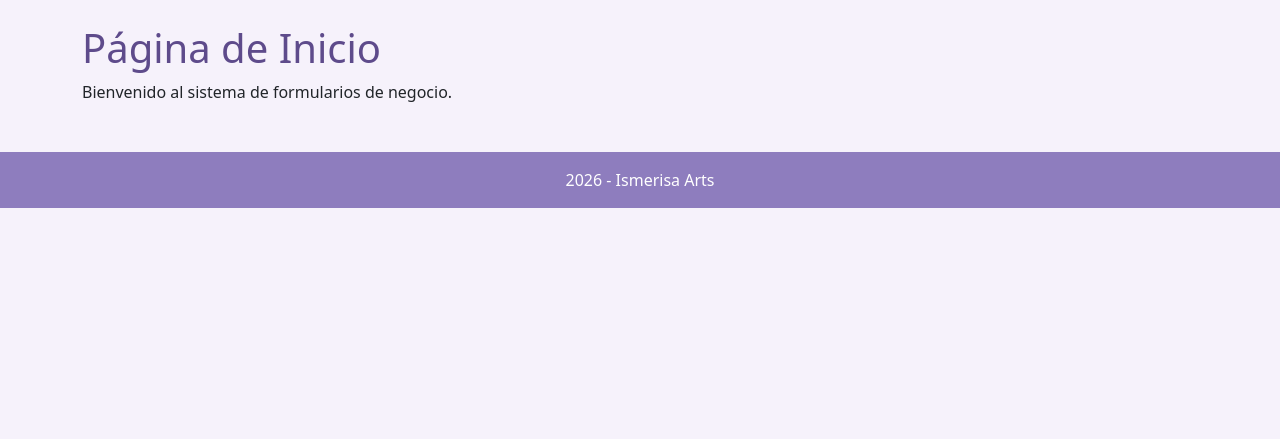
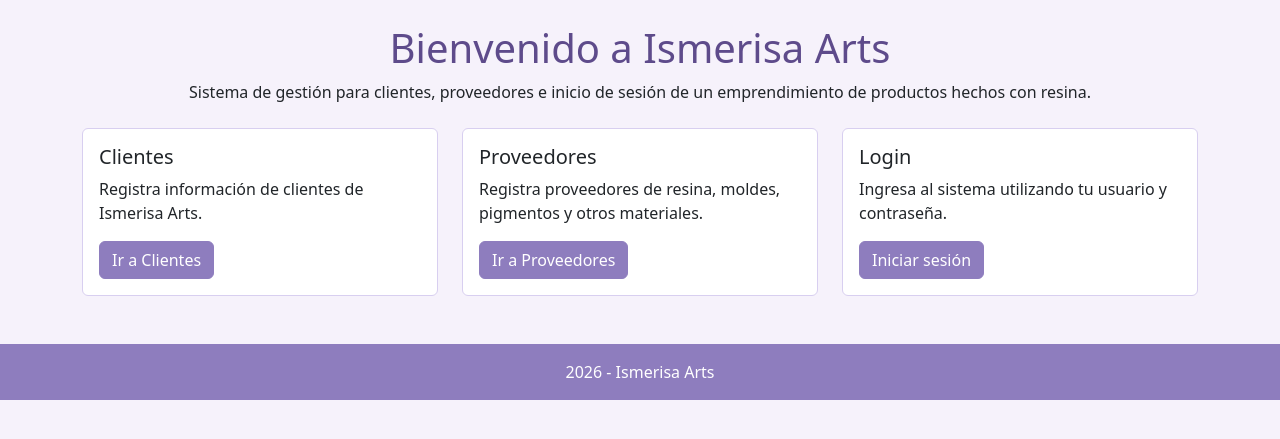
Before and after one commit to ismeri1510/036-bootstrap-formularios, a Flask app: page / in a window 1280 px wide. Shown: the part 56-495 px from the top of the page. Run offline with Flask 3, Linux system fonts and the light colour scheme.

Commit message:
Pagina de inicio con Bootstrap agregada

```diff
--- a/templates/inicio.html
+++ b/templates/inicio.html
@@ -1,7 +1,62 @@
 {% extends "base.html" %} {% block contenido %}
 
-<h1>Página de Inicio</h1>
+<div class="text-center mb-4">
+  <h1>Bienvenido a Ismerisa Arts</h1>
 
-<p>Bienvenido al sistema de formularios de negocio.</p>
+  <p>
+    Sistema de gestión para clientes, proveedores e inicio de sesión de un
+    emprendimiento de productos hechos con resina.
+  </p>
+</div>
+
+<div class="row g-4">
+  <div class="col-md-4">
+    <div class="card h-100">
+      <div class="card-body">
+        <h5 class="card-title">Clientes</h5>
+
+        <p class="card-text">
+          Registra información de clientes de Ismerisa Arts.
+        </p>
+
+        <a href="{{ url_for('clientes') }}" class="btn btn-primary">
+          Ir a Clientes
+        </a>
+      </div>
+    </div>
+  </div>
+
+  <div class="col-md-4">
+    <div class="card h-100">
+      <div class="card-body">
+        <h5 class="card-title">Proveedores</h5>
+
+        <p class="card-text">
+          Registra proveedores de resina, moldes, pigmentos y otros materiales.
+        </p>
+
+        <a href="{{ url_for('proveedores') }}" class="btn btn-primary">
+          Ir a Proveedores
+        </a>
+      </div>
+    </div>
+  </div>
+
+  <div class="col-md-4">
+    <div class="card h-100">
+      <div class="card-body">
+        <h5 class="card-title">Login</h5>
+
+        <p class="card-text">
+          Ingresa al sistema utilizando tu usuario y contraseña.
+        </p>
+
+        <a href="{{ url_for('login') }}" class="btn btn-primary">
+          Iniciar sesión
+        </a>
+      </div>
+    </div>
+  </div>
+</div>
 
 {% endblock %}
```
